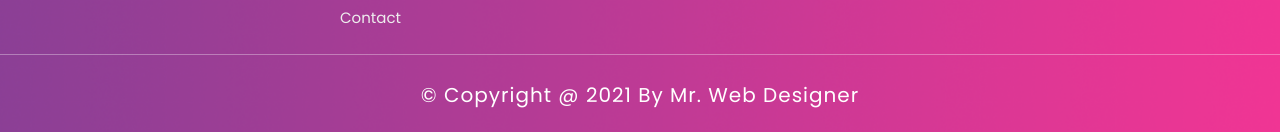
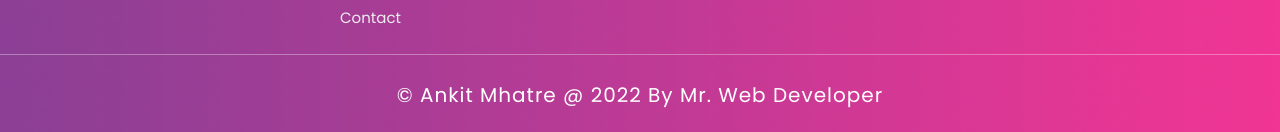
Before and after one commit to Ankit-Mhatre/webapp, a plain HTML site: page index.html in a window 1280 px wide. Shown: the part 5382-5514 px from the top of the page. Drawn offline with Linux system fonts and the light colour scheme.

Commit message:
Update index.html

```diff
--- a/index.html
+++ b/index.html
@@ -335,7 +335,7 @@
 
     </div>
 
-    <h1 class="credit"> &copy; copyright @ 2021 by mr. web designer </h1>
+    <h1 class="credit"> &copy; Ankit Mhatre @ 2022 by mr. web developer </h1>
 
 </div>
 
```
